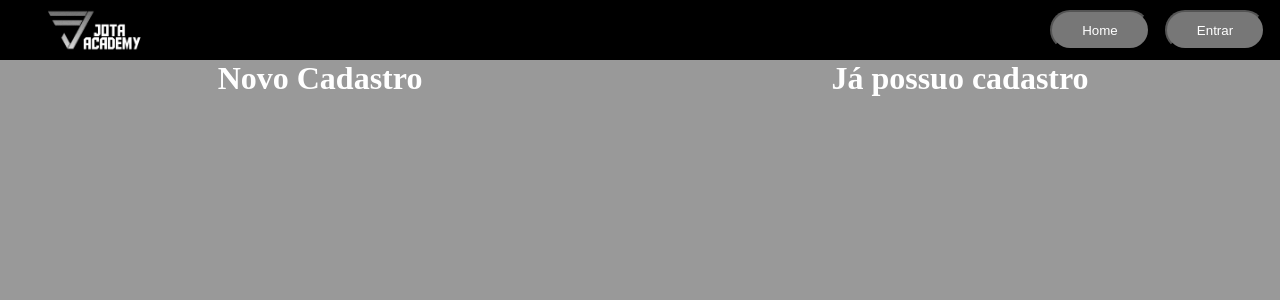
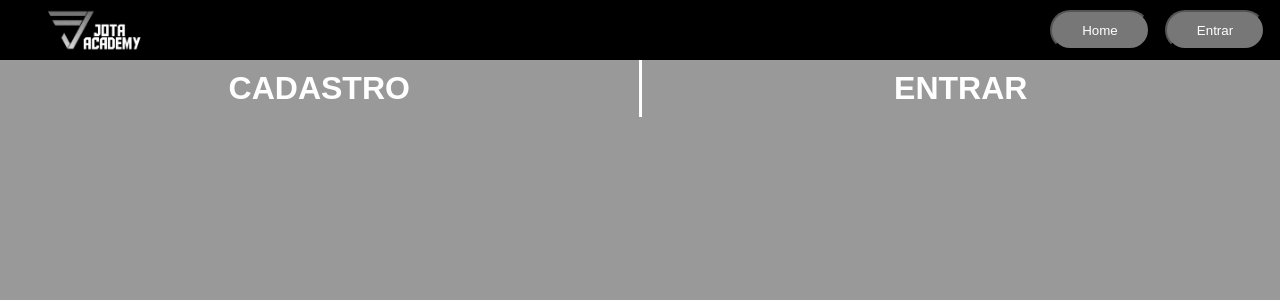
Before and after one commit to jhonesaly/react_platform, a React (Create React App) app in the folder react_platform/: page /login in a window 1280 px wide. Shown: the top 300 px of the page. Built offline with nearby package versions, Linux system fonts and the light colour scheme.

Commit message:
feat títulos

```diff
--- a/react_platform/src/pages/login/index.jsx
+++ b/react_platform/src/pages/login/index.jsx
@@ -1,16 +1,15 @@
 import { Header } from '../../components/Header';
-
-import { ContentContainer, Column } from './styles';
+import { ContentContainer, Column, Title } from './styles';
 
 const Login = () => {
     return (<>
         <Header/>
         <ContentContainer>
             <Column>
-                <h1>Novo Cadastro</h1>
+                <Title>CADASTRO</Title>
             </Column>
             <Column>
-                <h1>Já possuo cadastro</h1>
+                <Title>ENTRAR</Title>
             </Column>
         </ContentContainer>
     </>)
--- a/react_platform/src/pages/login/styles.js
+++ b/react_platform/src/pages/login/styles.js
@@ -11,4 +11,14 @@ export const Column = styled.div`
     flex-direction: column;
     align-items: center;
     justify-content: center;
+    &:not(:last-child) {
+        border-right: 3px solid #fff;
+    }
 `
+
+export const Title = styled.h1`
+    font-family: 'Arial';
+    font-weight: 700;
+    font-size: 32px;
+    margin: 10px;
+`
```
